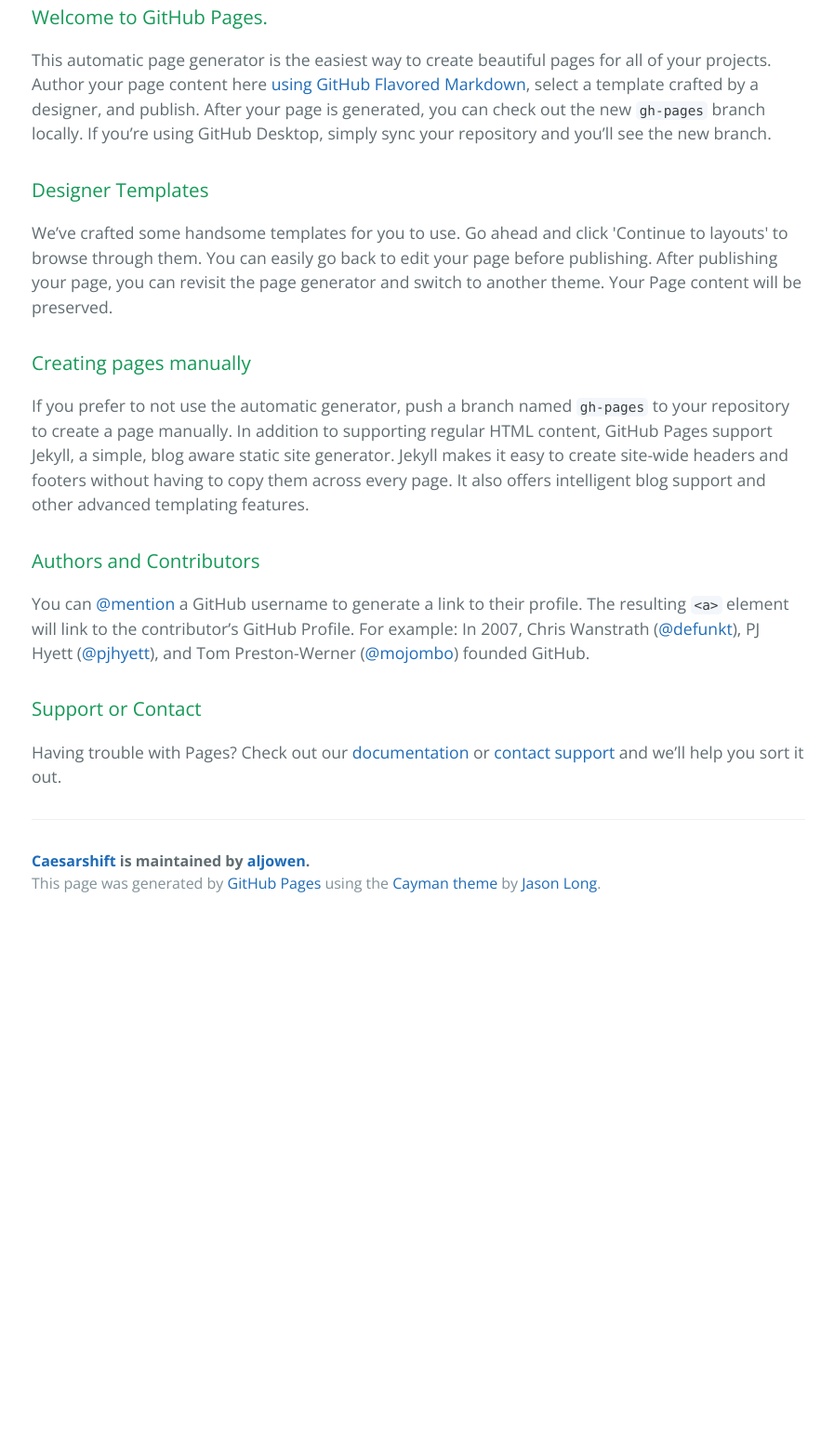
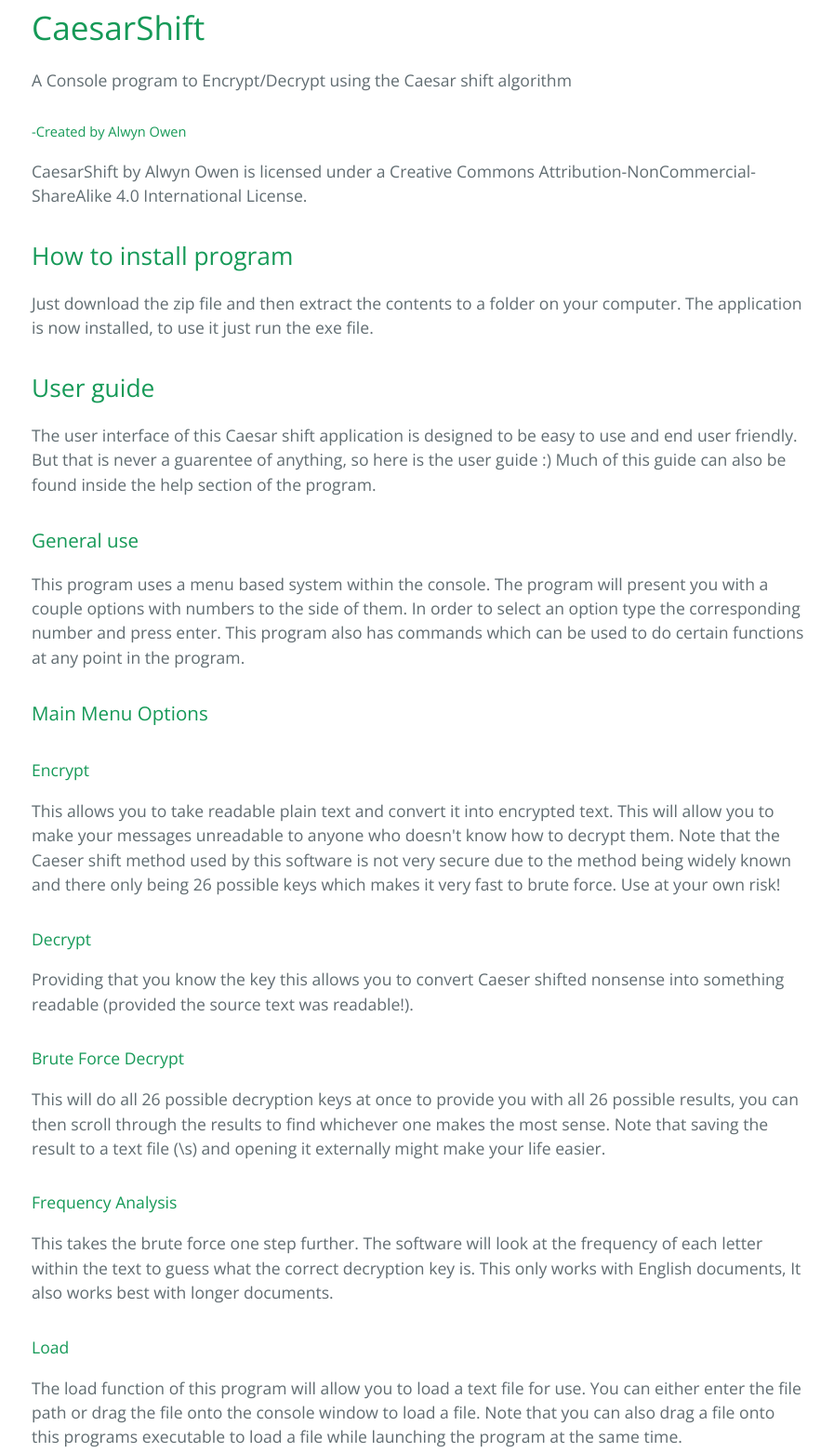
Before and after one commit to aljowen/CaesarShift, a plain HTML site: page index.html in a window 1280 px wide. Shown: the part 412-1974 px from the top of the page at 93% size, without its empty margins (190-1087 px from the left). Before the commit the page ends 1406 px from the top, so only its background shows below. Drawn offline with nearby package versions, Linux system fonts and the light colour scheme.

```diff
--- a/index.html
+++ b/index.html
@@ -19,30 +19,94 @@
     </section>
 
     <section class="main-content">
-      <h3>
-<a id="welcome-to-github-pages" class="anchor" href="#welcome-to-github-pages" aria-hidden="true"><span aria-hidden="true" class="octicon octicon-link"></span></a>Welcome to GitHub Pages.</h3>
+      <h1>
+<a id="caesarshift" class="anchor" href="#caesarshift" aria-hidden="true"><span aria-hidden="true" class="octicon octicon-link"></span></a>CaesarShift</h1>
 
-<p>This automatic page generator is the easiest way to create beautiful pages for all of your projects. Author your page content here <a href="https://guides.github.com/features/mastering-markdown/">using GitHub Flavored Markdown</a>, select a template crafted by a designer, and publish. After your page is generated, you can check out the new <code>gh-pages</code> branch locally. If you’re using GitHub Desktop, simply sync your repository and you’ll see the new branch.</p>
+<p>A Console program to Encrypt/Decrypt using the Caesar shift algorithm</p>
+
+<h5>
+<a id="-created-by-alwyn-owen" class="anchor" href="#-created-by-alwyn-owen" aria-hidden="true"><span aria-hidden="true" class="octicon octicon-link"></span></a>-Created by Alwyn Owen</h5>
+
+<p>CaesarShift by Alwyn Owen is licensed under a Creative Commons Attribution-NonCommercial-ShareAlike 4.0 International License.</p>
+
+<h2>
+<a id="how-to-install-program" class="anchor" href="#how-to-install-program" aria-hidden="true"><span aria-hidden="true" class="octicon octicon-link"></span></a>How to install program</h2>
+
+<p>Just download the zip file and then extract the contents to a folder on your computer. The application is now installed, to use it just run the exe file.</p>
+
+<h2>
+<a id="user-guide" class="anchor" href="#user-guide" aria-hidden="true"><span aria-hidden="true" class="octicon octicon-link"></span></a>User guide</h2>
+
+<p>The user interface of this Caesar shift application is designed to be easy to use and end user friendly. But that is never a guarentee of anything, so here is the user guide :)
+Much of this guide can also be found inside the help section of the program.</p>
 
 <h3>
-<a id="designer-templates" class="anchor" href="#designer-templates" aria-hidden="true"><span aria-hidden="true" class="octicon octicon-link"></span></a>Designer Templates</h3>
+<a id="general-use" class="anchor" href="#general-use" aria-hidden="true"><span aria-hidden="true" class="octicon octicon-link"></span></a>General use</h3>
 
-<p>We’ve crafted some handsome templates for you to use. Go ahead and click 'Continue to layouts' to browse through them. You can easily go back to edit your page before publishing. After publishing your page, you can revisit the page generator and switch to another theme. Your Page content will be preserved.</p>
+<p>This program uses a menu based system within the console. The program will present you with a couple options with numbers to the side of them. In order to select an option type the corresponding number and press enter. This program also has commands which can be used to do certain functions at any point in the program.</p>
 
 <h3>
-<a id="creating-pages-manually" class="anchor" href="#creating-pages-manually" aria-hidden="true"><span aria-hidden="true" class="octicon octicon-link"></span></a>Creating pages manually</h3>
+<a id="main-menu-options" class="anchor" href="#main-menu-options" aria-hidden="true"><span aria-hidden="true" class="octicon octicon-link"></span></a>Main Menu Options</h3>
 
-<p>If you prefer to not use the automatic generator, push a branch named <code>gh-pages</code> to your repository to create a page manually. In addition to supporting regular HTML content, GitHub Pages support Jekyll, a simple, blog aware static site generator. Jekyll makes it easy to create site-wide headers and footers without having to copy them across every page. It also offers intelligent blog support and other advanced templating features.</p>
+<h4>
+<a id="encrypt" class="anchor" href="#encrypt" aria-hidden="true"><span aria-hidden="true" class="octicon octicon-link"></span></a>Encrypt</h4>
+
+<p>This allows you to take readable plain text and convert it into encrypted text. This will allow you to make your messages unreadable to anyone who doesn't know how to decrypt them. Note that the Caeser shift method used by this software is not very secure due to the method being widely known and there only being 26 possible keys which makes it very fast to brute force. Use at your own risk!</p>
+
+<h4>
+<a id="decrypt" class="anchor" href="#decrypt" aria-hidden="true"><span aria-hidden="true" class="octicon octicon-link"></span></a>Decrypt</h4>
+
+<p>Providing that you know the key this allows you to convert Caeser shifted nonsense into something readable (provided the source text was readable!).</p>
+
+<h4>
+<a id="brute-force-decrypt" class="anchor" href="#brute-force-decrypt" aria-hidden="true"><span aria-hidden="true" class="octicon octicon-link"></span></a>Brute Force Decrypt</h4>
+
+<p>This will do all 26 possible decryption keys at once to provide you with all 26 possible results, you can then scroll through the results to find whichever one makes the most sense. Note that saving the result to a text file (\s) and opening it externally might make your life easier.</p>
+
+<h4>
+<a id="frequency-analysis" class="anchor" href="#frequency-analysis" aria-hidden="true"><span aria-hidden="true" class="octicon octicon-link"></span></a>Frequency Analysis</h4>
+
+<p>This takes the brute force one step further. The software will look at the frequency of each letter within the text to guess what the correct decryption key is. This only works with English documents, It also works best with longer documents.</p>
+
+<h4>
+<a id="load" class="anchor" href="#load" aria-hidden="true"><span aria-hidden="true" class="octicon octicon-link"></span></a>Load</h4>
+
+<p>The load function of this program will allow you to load a text file for use. You can either enter the file path or drag the file onto the console window to load a file. Note that you can also drag a file onto this programs executable to load a file while launching the program at the same time.</p>
 
 <h3>
-<a id="authors-and-contributors" class="anchor" href="#authors-and-contributors" aria-hidden="true"><span aria-hidden="true" class="octicon octicon-link"></span></a>Authors and Contributors</h3>
+<a id="commands" class="anchor" href="#commands" aria-hidden="true"><span aria-hidden="true" class="octicon octicon-link"></span></a>Commands</h3>
 
-<p>You can <a href="https://help.github.com/articles/basic-writing-and-formatting-syntax/#mentioning-users-and-teams" class="user-mention">@mention</a> a GitHub username to generate a link to their profile. The resulting <code>&lt;a&gt;</code> element will link to the contributor’s GitHub Profile. For example: In 2007, Chris Wanstrath (<a href="https://github.com/defunkt" class="user-mention">@defunkt</a>), PJ Hyett (<a href="https://github.com/pjhyett" class="user-mention">@pjhyett</a>), and Tom Preston-Werner (<a href="https://github.com/mojombo" class="user-mention">@mojombo</a>) founded GitHub.</p>
+<p>This program makes use of a command system, this makes the program more flexible. These commands can be used at any point within the program. All commands have a "\" in front of them, this is to tell the program that you are using a command.</p>
 
-<h3>
-<a id="support-or-contact" class="anchor" href="#support-or-contact" aria-hidden="true"><span aria-hidden="true" class="octicon octicon-link"></span></a>Support or Contact</h3>
+<h4>
+<a id="h" class="anchor" href="#h" aria-hidden="true"><span aria-hidden="true" class="octicon octicon-link"></span></a>"\h"</h4>
 
-<p>Having trouble with Pages? Check out our <a href="https://help.github.com/pages">documentation</a> or <a href="https://github.com/contact">contact support</a> and we’ll help you sort it out.</p>
+<p>Brings up the help menu, "\?" and "\help" also work.</p>
+
+<h4>
+<a id="x" class="anchor" href="#x" aria-hidden="true"><span aria-hidden="true" class="octicon octicon-link"></span></a>"\x"</h4>
+
+<p>A very quick way to close the application at any point.</p>
+
+<h4>
+<a id="s" class="anchor" href="#s" aria-hidden="true"><span aria-hidden="true" class="octicon octicon-link"></span></a>"\s"</h4>
+
+<p>This will save the output of the program to a file in the output folder.</p>
+
+<h4>
+<a id="w" class="anchor" href="#w" aria-hidden="true"><span aria-hidden="true" class="octicon octicon-link"></span></a>"\w"</h4>
+
+<p>This will save the output to a snazzy web page that you may find easier to view. Note that if you wish to share the web page you will also need to bundle the "mainstyle.css" file with it if you wish for it to remain pretty. You can also modify the "mainstyle.css" to format the webpage output however you would like it.</p>
+
+<h4>
+<a id="f" class="anchor" href="#f" aria-hidden="true"><span aria-hidden="true" class="octicon octicon-link"></span></a>"\f"</h4>
+
+<p>This command is used whenever you wish to use a file that you have loaded as your input.</p>
+
+<h4>
+<a id="e" class="anchor" href="#e" aria-hidden="true"><span aria-hidden="true" class="octicon octicon-link"></span></a>"\e"</h4>
+
+<p>If you encouter an error this command can be used to get a full description of the error. Note that using this command will overwrite the programs output to become the error message, this is useful for writing the error message to a file easily.</p>
 
       <footer class="site-footer">
         <span class="site-footer-owner"><a href="https://github.com/aljowen/CaesarShift">Caesarshift</a> is maintained by <a href="https://github.com/aljowen">aljowen</a>.</span>
```
Also changed, not shown: params.json (+1 -1 lines).
